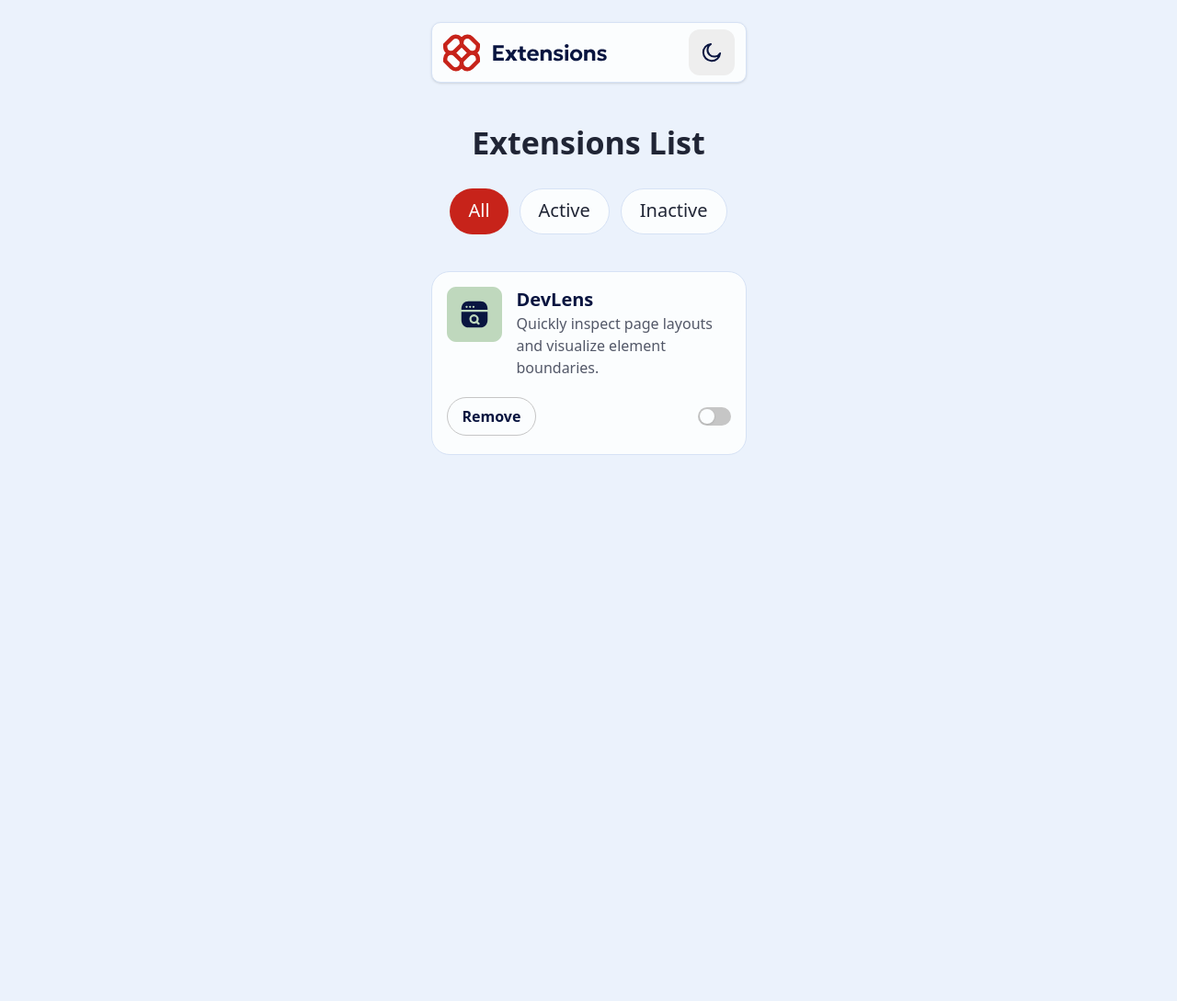
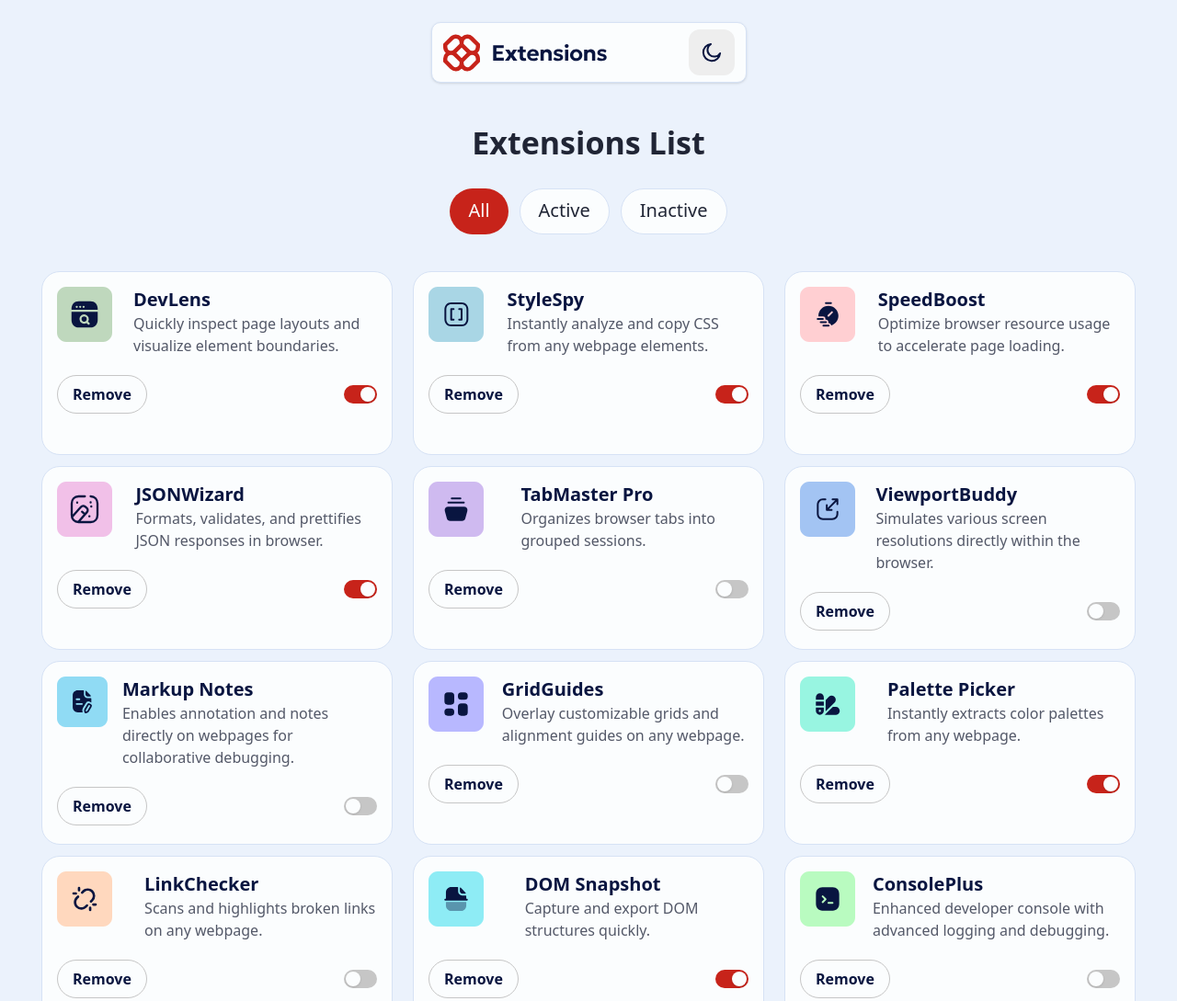
Before and after one commit to Dusan-Milekic/Browser-extension-manager-UI, a website: page index.html in a window 1280 px wide. Shown: the top 1089 px of the page at 92% size. Before the commit the page ends 800 px from the top, so only its background shows below. Drawn offline with Linux system fonts and the light colour scheme.

Commit message:
Added responsive,grid,(more cards) - implemented in js

```diff
--- /dev/null
+++ b/CardClass.js
@@ -0,0 +1,55 @@
+
+class Card {
+    constructor(pathImg, htitle, pInfo,active) {
+        this.pathImg = pathImg;
+        this.htitle = htitle;
+        this.pInfo = pInfo;
+        this.active = active;
+    }
+    BuildInDOM() {
+        let domBuilderString =
+            `<div class="card">
+        <div class="extinfo">
+            <div class="ico-container">
+                <img src="${this.pathImg}" alt="ico">
+            </div>
+            <div class="details">
+                <h2 id="detail-h2">${this.htitle}</h2>
+                <p>${this.pInfo}</p>
+            </div>
+        </div>
+        <div class="btnsContainer">
+            <button class="btnText btn-ext">Remove</button>
+            <button class="btnToggle toggle-btn">
+                <div class="toggle-circle"></div>
+            </button>
+        </div>
+    </div>`;
+
+    let domBuilderStringACTIVE =
+                `<div class="card">
+        <div class="extinfo">
+            <div class="ico-container">
+                <img src="${this.pathImg}" alt="ico">
+            </div>
+            <div class="details">
+                <h2 id="detail-h2">${this.htitle}</h2>
+                <p>${this.pInfo}</p>
+            </div>
+        </div>
+        <div class="btnsContainer">
+            <button class="btnText btn-ext">Remove</button>
+            <button class="btnToggle toggle-btn bg-red-700">
+                <div class="toggle-circle ison"></div>
+            </button>
+        </div>
+    </div>`;
+
+        let section = document.getElementsByTagName('section')[0];
+        if (this.active === 1)
+            section.insertAdjacentHTML('beforeend', domBuilderStringACTIVE); // Dodaje kao poslednji child section-a
+        else
+            section.insertAdjacentHTML('beforeend', domBuilderString); // Dodaje kao poslednji child section-a
+
+    }
+}
--- /dev/null
+++ b/createCards.js
@@ -0,0 +1,60 @@
+
+let pathLogos = [
+    "assets/images/logo-devlens.svg",
+    "assets/images/logo-style-spy.svg",
+    "assets/images/logo-speed-boost.svg",
+    "assets/images/logo-json-wizard.svg",
+    "assets/images/logo-tab-master-pro.svg",
+    "assets/images/logo-viewport-buddy.svg",
+    "assets/images/logo-markup-notes.svg",
+    "assets/images/logo-grid-guides.svg",
+    "assets/images/logo-palette-picker.svg",
+    "assets/images/logo-link-checker.svg",
+    "assets/images/logo-dom-snapshot.svg",
+    "assets/images/logo-console-plus.svg"
+];
+
+let Titles = [
+    "DevLens",
+    "StyleSpy",
+    "SpeedBoost",
+    "JSONWizard",
+    "TabMaster Pro",
+    "ViewportBuddy",
+    "Markup Notes",
+    "GridGuides",
+    "Palette Picker",
+    "LinkChecker",
+    "DOM Snapshot",
+    "ConsolePlus"
+];
+
+let Info = [
+    "Quickly inspect page layouts and visualize element boundaries.",
+    "Instantly analyze and copy CSS from any webpage elements.",
+    "Optimize browser resource usage to accelerate page loading.",
+    "Formats, validates, and prettifies JSON responses in browser.",
+    "Organizes browser tabs into grouped sessions.",
+    "Simulates various screen resolutions directly within the browser.",
+    "Enables annotation and notes directly on webpages for collaborative debugging.",
+    "Overlay customizable grids and alignment guides on any webpage.",
+    "Instantly extracts color palettes from any webpage.",
+    "Scans and highlights broken links on any webpage.",
+    "Capture and export DOM structures quickly.",
+    "Enhanced developer console with advanced logging and debugging."
+];
+
+let active = [
+    1, 1, 1, 1,
+    0, 0, 0, 0,
+    1, 0, 1, 0
+];
+
+let AllCards = [];
+
+
+for (let index = 0; index < Info.length; index++) {
+    const element = new Card(pathLogos[index], Titles[index], Info[index],active[index]);
+    element.BuildInDOM();
+    AllCards.push(element);
+}
--- a/index.html
+++ b/index.html
@@ -18,7 +18,7 @@
                     class="w-[22px] h-[22px]">
             </div>
         </header>
-        <main class="h-[66px] w-[343px] mx-auto mt-10">
+        <main class="mx-auto mt-10 px-8">
             <!-- Filter section START -->
             <h1
                 class="text-center text-[34px] text-neutral-800 font-bold mb-6">Extensions
@@ -31,28 +31,15 @@
             <!-- Filter section END -->
 
             <!-- Cards section START-->
-            <section class="mt-10">
-                <div class="card">
-                    <div class="extinfo mx-4 mt-4">
-                        <div class="ico-container">
-                            <img src="assets/images/logo-devlens.svg" alt="ico">
-                        </div>
-                        <div class="details">
-                            <h2 class="text-xl font-bold text-neutral-900">DevLens</h2>
-                            <p class="text-neutral-600">Quickly inspect page layouts <br>and visualize element <br>boundaries.</p>
-                        </div>
-                    </div>
-                    <div class="btnsCotainer flex justify-between items-center">
-                        <button class="btn-ext mt-5">Remove</button>
-                        <button class="toggle-btn mt-5 py-0.5">
-                            <div class="toggle-circle"></div>
-                        </button>
-                    </div>
-                </div>
+            <section
+                class="mt-10 mx-auto grid gap-3 justify-items-center md:max-w-[790px] md:grid-cols-2 xl:max-w-[1200px] xl:grid-cols-3 2xl:grid-cols-4 2xl:max-w-[1700px]">
             </section>
             <!-- Cards section END -->
         </main>
 
     </body>
+    <script src="CardClass.js"></script>
+    <script src="createCards.js"></script>
     <script src="toggle.js"></script>
+
 </html>
--- a/input.css
+++ b/input.css
@@ -4,7 +4,7 @@
 
 
 
-body{
+body {
     font-family: "Noto Sans", sans-serif;
     font-optical-sizing: auto;
     font-style: normal;
@@ -12,6 +12,7 @@ body{
 
 @custom-variant dark (&:where(.dark, .dark *));
 @custom-variant toggle_on (&:where(.toggle_on, .toggle_on *));
+
 @theme {
     --color-neutral-0: #fbfdfe;
     --color-neutral-100: #eeeeee;
@@ -25,9 +26,15 @@ body{
     --color-red-500: #de4840;
     --color-red-700: #c7231a;
 
+    --breakpoint-desktop: 1170px;
 }
 
 
+
+.details p {
+    word-break: break-word;
+    color: #535868;
+}
 
 @layer components {
     .filter-btn-inactive {
@@ -37,27 +44,54 @@ body{
     .filter-btn-active {
         @apply text-[20px] font-medium rounded-full bg-red-700 text-neutral-0 pt-2 pb-2.5 px-5;
     }
-    .extinfo{
-        @apply flex space-x-4
+
+    .extinfo {
+        @apply flex space-x-4 mx-4 mt-4;
     }
 
-    .card{
-        @apply bg-neutral-0 border border-neutral-200 rounded-[20px] w-[343px] h-[200px]
+    .card {
+        @apply bg-neutral-0 border border-neutral-200 rounded-[20px] w-[343px] h-[200px];
+        @apply md:w-[346px];
+        @apply xl:w-[382px];
     }
-    .ico-container{
-        @apply rounded-[10px]
+
+     .ico-container {
+        @apply rounded-[10px] w-[120px];
     }
-    .btn-ext{
+
+    #detail-h2 {
+        @apply  text-xl font-bold text-neutral-900;
+    }
+
+
+
+    .btnsContainer {
+        @apply flex justify-between items-center;
+    }
+
+    .btnText {
+        @apply mt-5;
+    }
+
+    .btnToggle {
+        @apply mt-5 py-0.5;
+    }
+
+    .btn-ext {
         @apply text-[16px] mx-4 px-4 py-2 font-bold border border-neutral-300 rounded-full text-neutral-900;
     }
 
-    .toggle-btn{
+    .toggle-btn {
         @apply bg-neutral-300 w-9 h-5 mx-4 rounded-full cursor-pointer flex;
     }
-    .toggle-circle{
-        @apply w-4 h-4 bg-neutral-0 mx-0.5  rounded-full shadow;
+
+    .toggle-circle {
+        @apply w-4 h-4 bg-neutral-0 mx-0.5 rounded-full shadow;
     }
-    .ison{
+
+    .ison {
         @apply ml-auto self-end;
     }
+
+
 }
```
Also changed, not shown: src/output.css.
